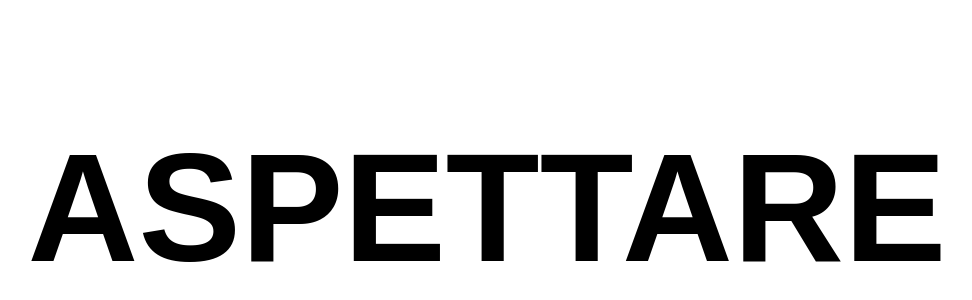
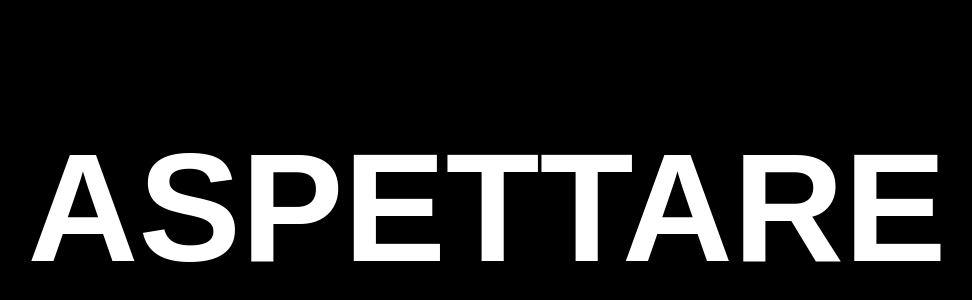
Before and after one commit to matteocontrini/cosafareseilvicinoecopertodafibercopeiono.it, a plain HTML site: page index.html in a window 1280 px wide. Shown: the part 192-492 px from the top of the page, without its empty margins (153-1125 px from the left). Drawn offline with Linux system fonts and the dark colour scheme.

Commit message:
Add automatic dark mode LOL

```diff
--- a/index.html
+++ b/index.html
@@ -39,6 +39,12 @@
             font-size: 12vw;
             word-wrap: break-word;
         }
+        @media (prefers-color-scheme: dark) {
+            body {
+                background: #000;
+                color: #fff;
+            }
+        }
     </style>
 </head>
 <body>
```
